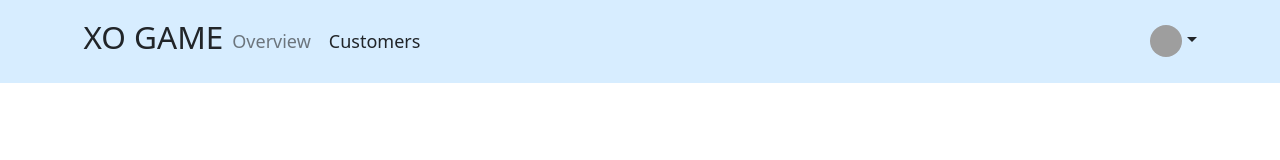
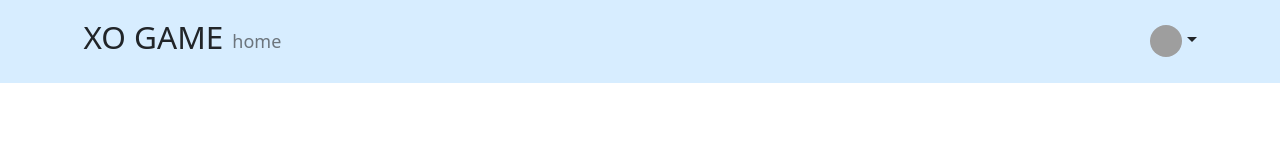
Before and after one commit to fatemeAfshani/xo-game, a React (Vite) app in the folder client/: page /signin in a window 1280 px wide. Shown: the top 160 px of the page. Built offline with nearby package versions, Linux system fonts and the light colour scheme; grey boxes are pictures that could not be loaded.

Commit message:
fix(client): header and footer data

```diff
--- a/client/src/components/Footer.tsx
+++ b/client/src/components/Footer.tsx
@@ -17,12 +17,12 @@ export default function Footer() {
 
         <ul className="nav col-md-4 justify-content-end list-unstyled d-flex">
           <li className="ms-3">
-            <a className="text-body-secondary" href="#">
+            <a className="text-body-secondary" href="https://github.com/fatemeAfshani">
               <Icon.Github size={30} />
             </a>
           </li>
           <li className="ms-3">
-            <a className="text-body-secondary" href="#">
+            <a className="text-body-secondary" href="https://linkedin.com/in/fatemeh-afshani-310095181">
               <Icon.Linkedin size={30} />
             </a>
           </li>
--- a/client/src/components/Header.tsx
+++ b/client/src/components/Header.tsx
@@ -12,16 +12,12 @@ export default function Header() {
 
         <ul className="nav col-12 col-lg-auto me-lg-auto mb-2 justify-content-center mb-md-0">
           <li>
-            <a href="#" className="nav-link px-2 link-secondary">
-              Overview
+            <a href="/" className="nav-link px-2 link-secondary">
+              home
             </a>
           </li>
 
-          <li>
-            <a href="#" className="nav-link px-2 link-dark">
-              Customers
-            </a>
-          </li>
+          <li></li>
         </ul>
 
         <div className="dropdown text-end">
```
